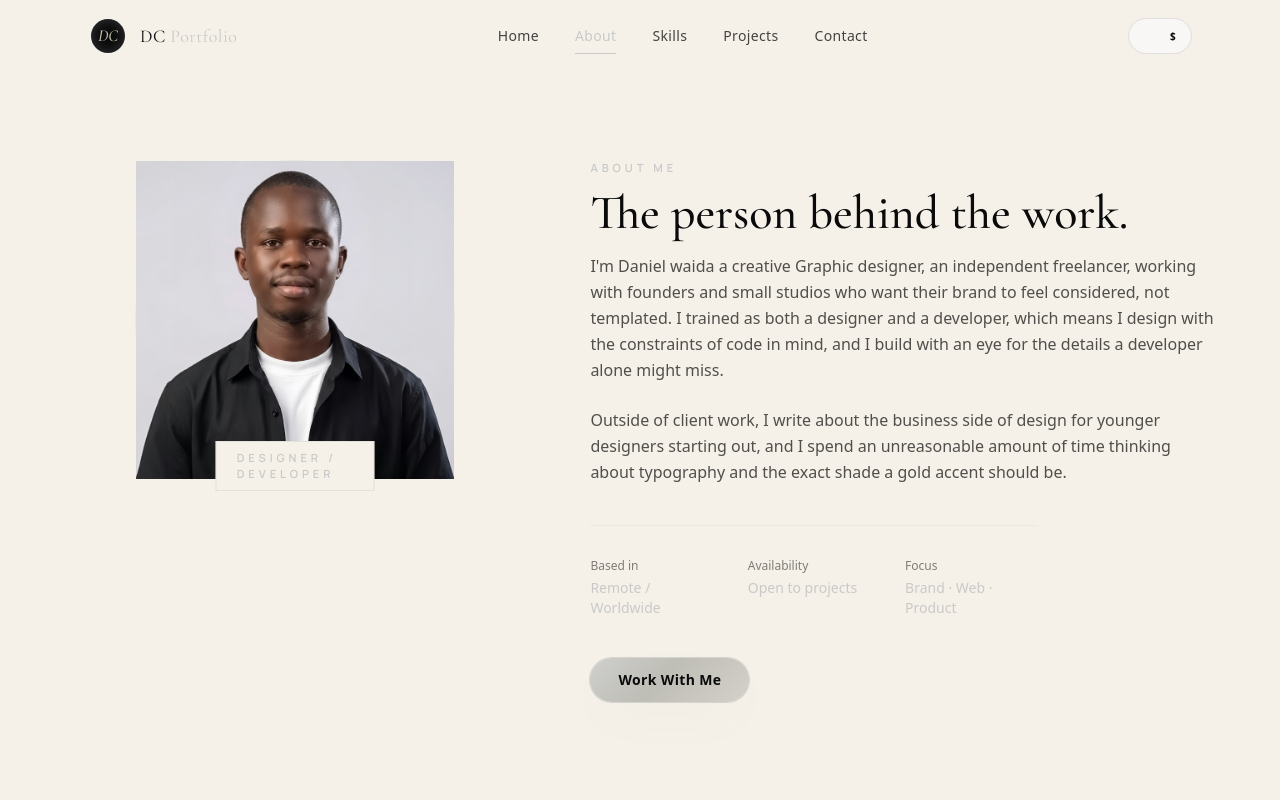
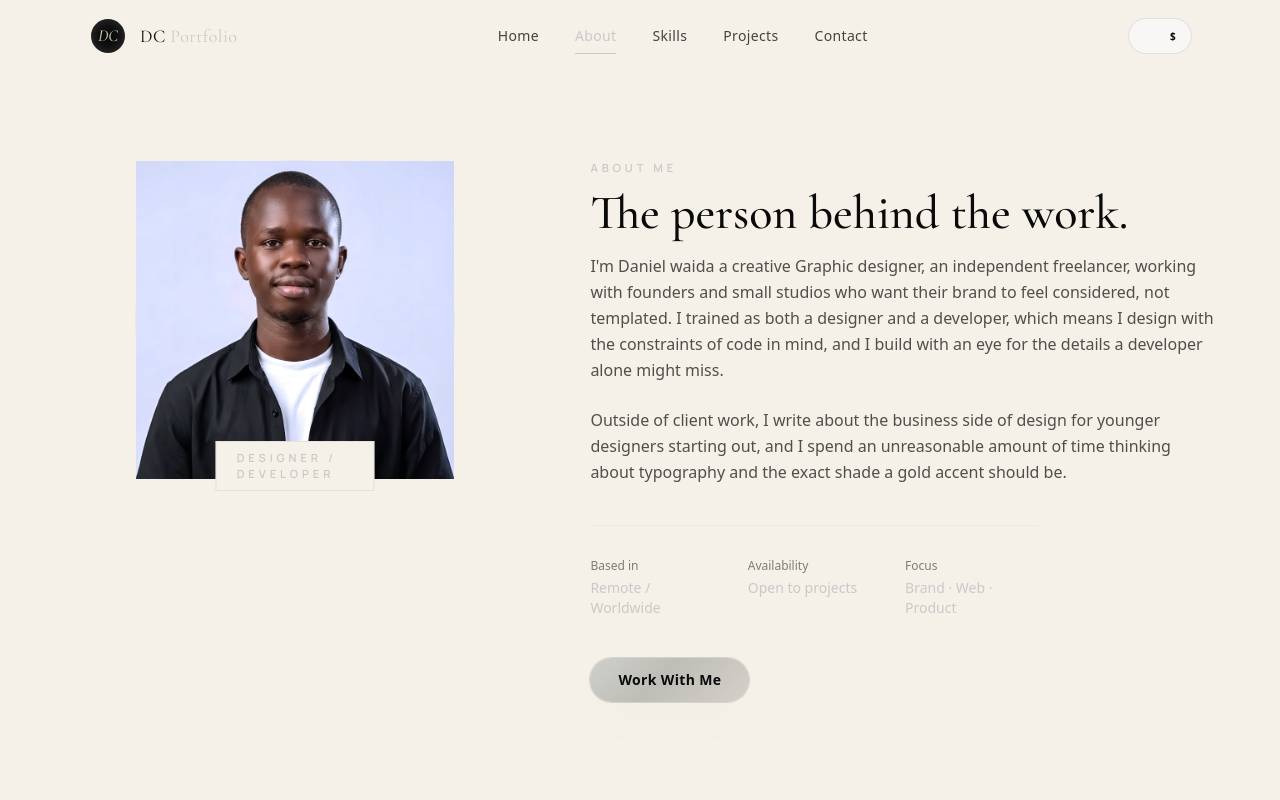
Before and after one commit to waididon4-oss/Dc-portfolio, a React (Vite) app: page /about in a window 1280 px wide. Shown: the top 800 px of the page. Built offline with nearby package versions, Linux system fonts and the light colour scheme.

Commit message:
change profile picture.

```diff
--- a/src/pages/About.jsx
+++ b/src/pages/About.jsx
@@ -64,7 +64,7 @@ export default function About() {
             className="relative mx-auto h-72 w-72 rounded-full border border-white-400/30 bg-white-radial sm:h-80 sm:w-80"
 
           >
-            <img src="/Dc About 2 profile.jpg" alt="Photo of Didon, founder of DIDON CREA8IVE"
+            <img src="/Real Ab profile.jpg" alt="Photo of Didon, founder of DIDON CREA8IVE"
              className="Absolute inset-6 h-full w-full rounded-xL object-cover"/>
             <span className="absolute -bottom-3 left-1/2 -translate-x-1/2 rounded-xL
              border border-white-400/40 bg-ivory dark:bg-ink px-5 py-2 text-xs eyebrow text-white-500 dark:text-white-300">
```
